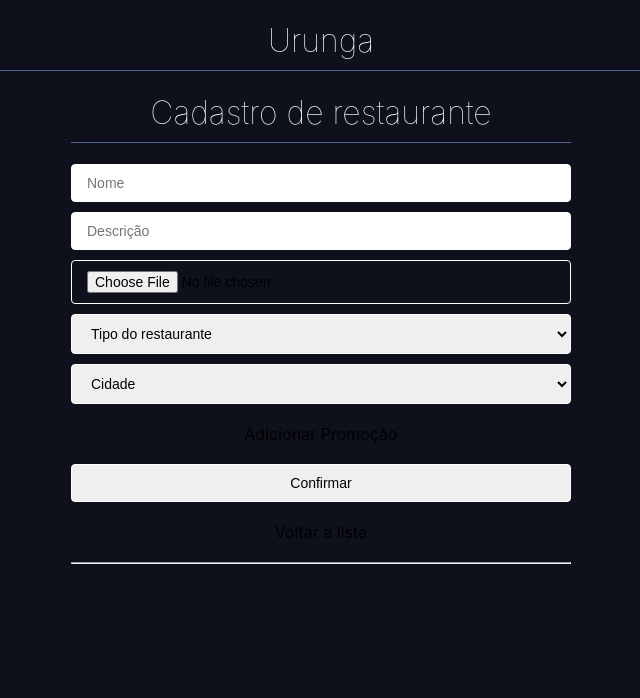
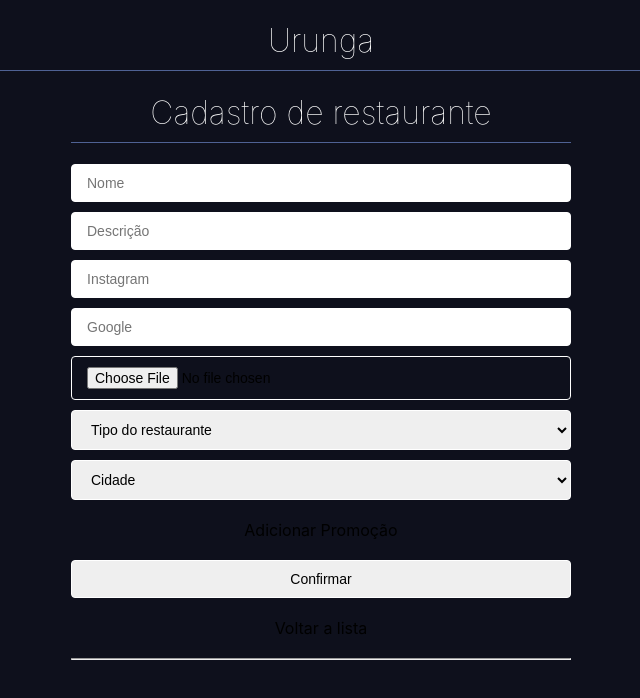
Before and after one commit to PedroLuizComZ/urunga-front, a Next.js app: page /restaurantes/novo in a window 1280 px wide. Shown: the top 698 px of the page, without its empty margins (319-959 px from the left). Built offline with nearby package versions, Linux system fonts and the light colour scheme.

Commit message:
Insta and google added

```diff
--- a/pages/restaurantes/novo.js
+++ b/pages/restaurantes/novo.js
@@ -72,6 +72,14 @@ export default function Home() {
         {...register("description", { required: "Descrição é Obrigatório" })}
       />
       <input
+        placeholder={"Instagram"}
+        {...register("instagram")}
+      />
+      <input
+        placeholder={"Google"}
+        {...register("google")}
+      />
+      <input
         placeholder={"Logo"}
         type="file"
         {...register("logo", { required: "Logo é Obrigatório" })}
```
Also changed, not shown: pages/restaurantes/[id].js (+11 -1 lines).
